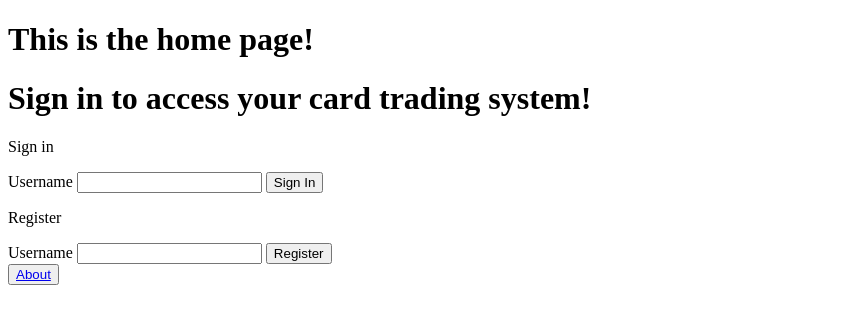
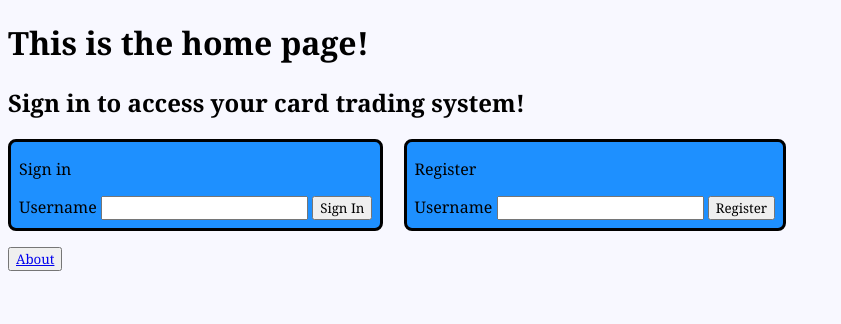
Before and after one commit to nolanjimmo/NBA-Trading-Cards, a Flask app: page / in a window 1280 px wide. Shown: the top 324 px of the page, without its empty margins (0-841 px from the left). Run offline with Flask 2, Linux system fonts and the light colour scheme.

Commit message:
added css for main landing page

```diff
--- /dev/null
+++ b/static/style.css
@@ -0,0 +1,24 @@
+* {
+    font-family: Georgia, serif;
+}
+
+body {
+  background: #F8F8FF;
+}
+
+.form {
+    background: dodgerblue;
+    margin: 0em 1em 1em 0em;
+    border-radius: .5em .5em .5em .5em;
+    padding: 0em .5em .5em .5em;
+    border: 3px solid black;
+    display: inline-block;
+}
+
+.form:hover {
+    border: 3px solid darkred;
+}
+
+#main button {
+    display: block;
+}
--- a/templates/main_page.html
+++ b/templates/main_page.html
@@ -1,16 +1,17 @@
 <!doctype html>
 <html>
+<link rel="stylesheet" href="{{ url_for('static', filename='style.css') }}">
 <head>
     <title>Home Page</title>
 </head>
-    <body>
+    <body id="main">
         <h1> This is the home page!</h1>
-        <h1> Sign in to access your card trading system!</h1>
+        <h2> Sign in to access your card trading system!</h2>
         {%if valid_user == False%}
             <p>Please try again</p>
         {%endif%}
-        <p>Sign in</p>
-        <form action="/sign_in" method="POST">
+        <form action="/sign_in" method="POST" class="form" id="signin">
+            <p>Sign in</p>
             <label for="username">Username</label>
             <input type="text" name="username"></input>
             <input type="submit" value="Sign In"></input>
@@ -19,8 +20,8 @@
             <p>Username: {{u_name}} is not valid</p>
         {%endif%}
 
-        <p>Register </p>
-        <form action="/sign_up" method="POST">
+        <form action="/sign_up" method="POST" class="form" id="signup">
+            <p>Register </p>
             <label for="username">Username</label>
             <input type="text" name="username">
             <input type="submit" value="Register">
```
